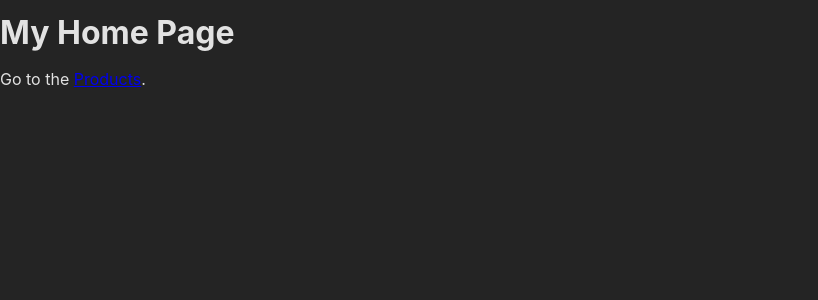
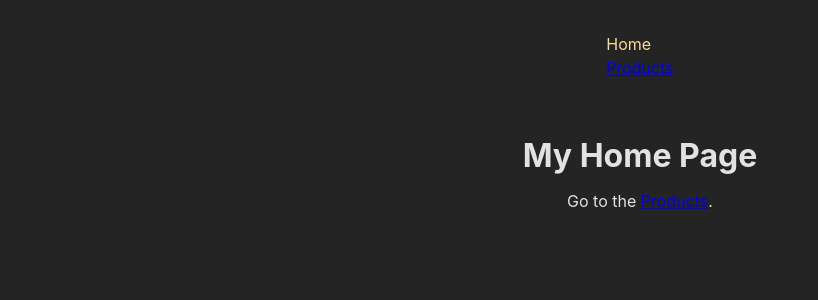
Before and after one commit to Snzslt/Router, a React (Create React App) app: page / in a window 1280 px wide. Shown: the top 300 px of the page, without its empty margins (0-818 px from the left). Built offline with nearby package versions, Linux system fonts and the light colour scheme.

Commit message:
Nested Routes and Showing Error Pages with errorElement

```diff
--- a/src/App.js
+++ b/src/App.js
@@ -1,12 +1,19 @@
 import {createBrowserRouter, RouterProvider} from 'react-router-dom';
 import HomePage from './pages/Home';
 import ProductPage from './pages/Products';
+import RootLayout from './pages/Root';
+import ErrorPage from './pages/Error';
 //https://example.com/products/
 
 
 const router = createBrowserRouter([
-  {path:'/', element: <HomePage />},
-  {path: '/products', element: <ProductPage/>}
+  {path: '/', element: <RootLayout/>,
+  errorElement : <ErrorPage />,
+  children: [
+    {path:'/', element: <HomePage />},
+    {path: '/products', element: <ProductPage/>}
+  ],
+},
 ]);
 // const routeDefinitions = createRoutesFromElements(
 // <Route>
--- /dev/null
+++ b/src/component/MainNavigation.js
@@ -0,0 +1,20 @@
+import {Link} from 'react-router-dom';
+import classes from './MainNavigation.module.css';
+
+function MainNavigation(){
+    return (
+        <header className={classes.header}>
+            <nav>
+                <ul>
+                    <li className={classes.list}>
+                    <Link to="/">Home</Link>
+                    </li>
+                    <li>
+                    <Link to="/products">Products</Link>
+                    </li>
+                </ul>
+            </nav>
+        </header>
+    )
+}
+export default MainNavigation;
--- /dev/null
+++ b/src/component/MainNavigation.module.css
@@ -0,0 +1,23 @@
+.header {
+    max-width: 60rem;
+    margin: auto;
+    padding: 2rem;
+    display: flex;
+    justify-content: center;
+  }
+
+  .list {
+    display: flex;
+    gap: 1rem;
+  }
+
+  .list a {
+    text-decoration: none;
+    color: var(--color-primary-400);
+  }
+
+  .list a:hover,
+  .list a.active {
+    color: var(--color-primary-800);
+    text-decoration: underline;
+  }
--- a/src/index.css
+++ b/src/index.css
@@ -48,3 +48,7 @@ ul {
   margin: 0;
   padding: 0;
 }
+main {
+  margin: 2rem auto;
+  text-align: center;
+}
--- /dev/null
+++ b/src/pages/Error.js
@@ -0,0 +1,14 @@
+import MainNavigation from "../component/MainNavigation";
+
+function ErrorPage(){
+    return( <>
+    <MainNavigation />
+    <main>
+        <h1>
+            An error occured!
+        </h1>
+        <p>Could not find this page</p>
+    </main>
+    </>)
+}
+export default ErrorPage;
--- /dev/null
+++ b/src/pages/Root.js
@@ -0,0 +1,17 @@
+import {Outlet} from 'react-router-dom';
+import MainNavigation from '../component/MainNavigation';
+
+function RootLayout(){
+    return (
+        <>
+       <MainNavigation />
+       <main >
+
+       <Outlet />
+       </main>
+
+        </>
+    )
+
+}
+export default RootLayout
--- /dev/null
+++ b/src/pages/Root.module.css
@@ -0,0 +1,4 @@
+.content {
+    margin: 2rem auto;
+    text-align: center;
+}
```
